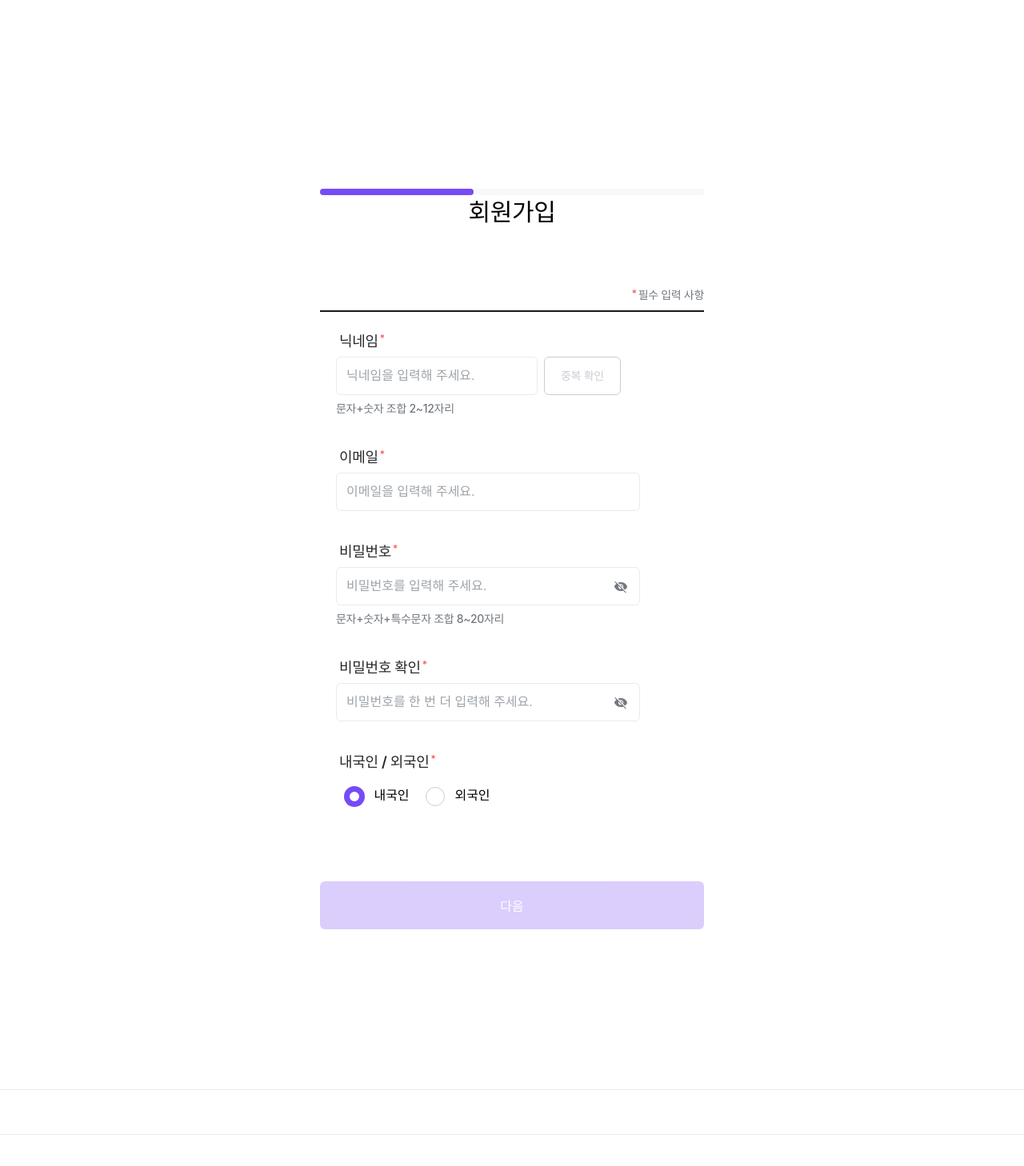
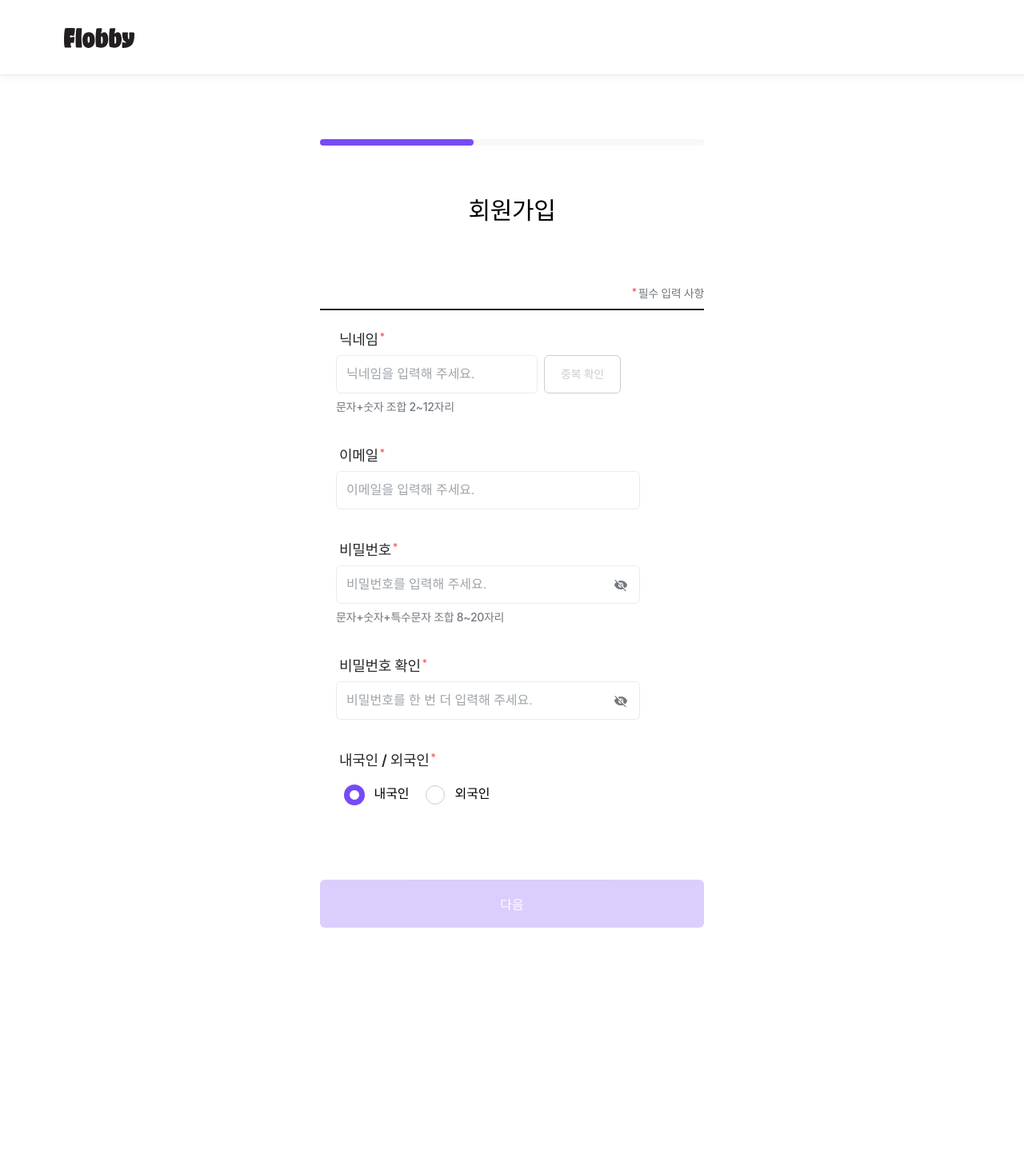
Before and after one commit to kelvin3476/Flobby, a React (Vite) app: page /signup/user-info in a window 1280 px wide. Shown: the top 1458 px of the page at 80% size. Built offline with nearby package versions, Linux system fonts and the light colour scheme; no server answers.

Commit message:
Refactor: 회원가입- 정보입력 페이지 변경된 디자인 반영

```diff
--- a/src/pages/signup/Registration.tsx
+++ b/src/pages/signup/Registration.tsx
@@ -2,6 +2,7 @@ import React from 'react';
 import { useNavigate } from 'react-router-dom';
 
 import Header from '../../components/login/Header';
+import LogoHeader from '../../components/header/LogoHeader';
 import Button from '../../components/button/Button';
 import SignUpInput from '../../components/input/SignUpInput';
 import RequiredText from '../../components/club/text/RequiredText';
@@ -118,6 +119,7 @@ const Registration = () => {
 
   return (
     <div className="registration-container">
+      <LogoHeader />
       <ProgressBar />
       <div className="registration-wrapper">
         <div className="registration-title">
@@ -280,10 +282,6 @@ const Registration = () => {
           onClick={() => !localStorage.getItem('socialType') ? tempSignupHandler({ email: email, nickname: nickname, localPassword: password }) : tempSocialSignupHandler(nickname, foreigner)}
         />
       </div>
-      <footer>
-        <div className="info-line1"></div>
-        <div className="info-line2"></div>
-      </footer>
     </div>
   );
 };
--- a/src/styles/signup/Registration.scss
+++ b/src/styles/signup/Registration.scss
@@ -2,14 +2,17 @@
   display: flex;
   flex-direction: column;
   align-items: center;
-  width: 100%;
-  height: 100%;
-  padding-top: 236px;
+  min-height: 1559px;
+
+  .progress-container {
+    margin-top: 80px;
+  }
 
   .registration-wrapper {
     display: flex;
     flex-direction: column;
     align-items: center;
+    margin-top: 60px;
 
     .registration-title {
       display: flex;
@@ -298,24 +301,4 @@
     }
 
   }
-
-
-  > footer {
-    width: 100vw;
-    height: 336px;
-    padding-top: 200px;
-
-    > .info-line1,
-    .info-line2 {
-      border-top: 1px solid #E8EBED;
-    }
-
-    .info-line1 {
-      height: 56px;
-    }
-
-    .info-line2 {
-      height: 90px;
-    }
-  }
 }
```
